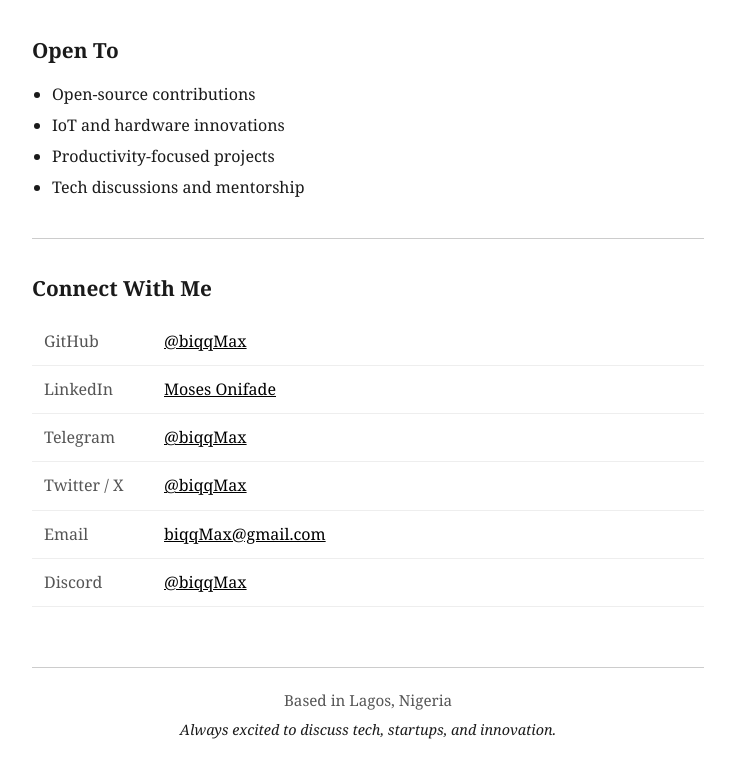
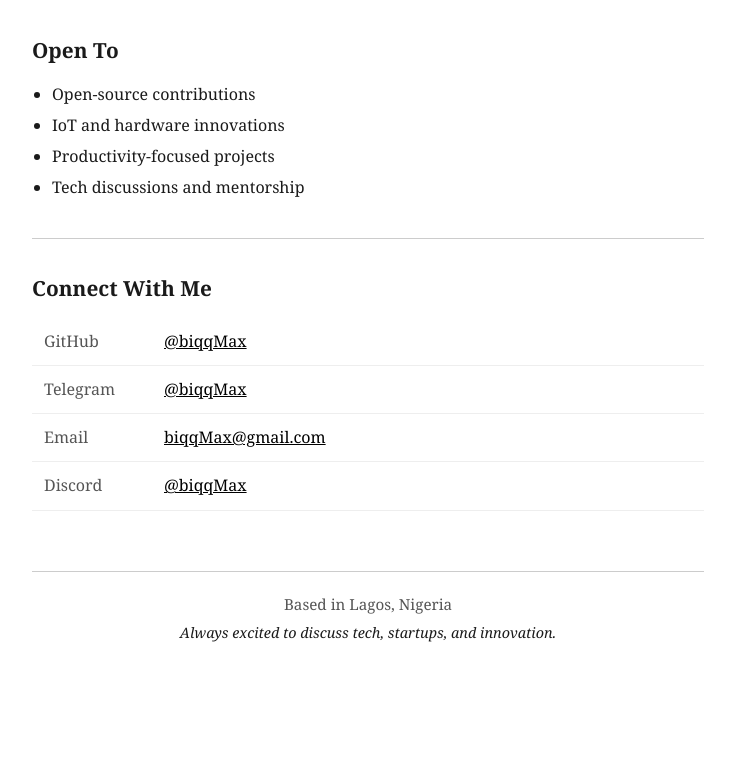
Before and after one commit to BiqqMax/BiqqMax, a plain HTML site: page index.html in a window 1280 px wide. Shown: the part 941-1719 px from the top of the page, without its empty margins (272-1007 px from the left). After the commit the page ends 1643 px from the top, so only its background shows below. Drawn offline with Linux system fonts and the light colour scheme.

Commit message:
treat contact information in README.md and index.html

```diff
--- a/index.html
+++ b/index.html
@@ -236,18 +236,12 @@
           <td>GitHub</td>
           <td><a href="https://github.com/biqqmax">@biqqMax</a></td>
         </tr>
-        <tr>
-          <td>LinkedIn</td>
-          <td><a href="https://linkedin.com/in/moses-onifade">Moses Onifade</a></td>
-        </tr>
+
         <tr>
           <td>Telegram</td>
           <td><a href="https://t.me/biqqmax">@biqqMax</a></td>
         </tr>
-        <tr>
-          <td>Twitter / X</td>
-          <td><a href="https://twitter.com/biqqmax">@biqqMax</a></td>
-        </tr>
+
         <tr>
           <td>Email</td>
           <td><a href="mailto:biqqMax@gmail.com">biqqMax@gmail.com</a></td>
```
Also changed, not shown: 1 other file.
